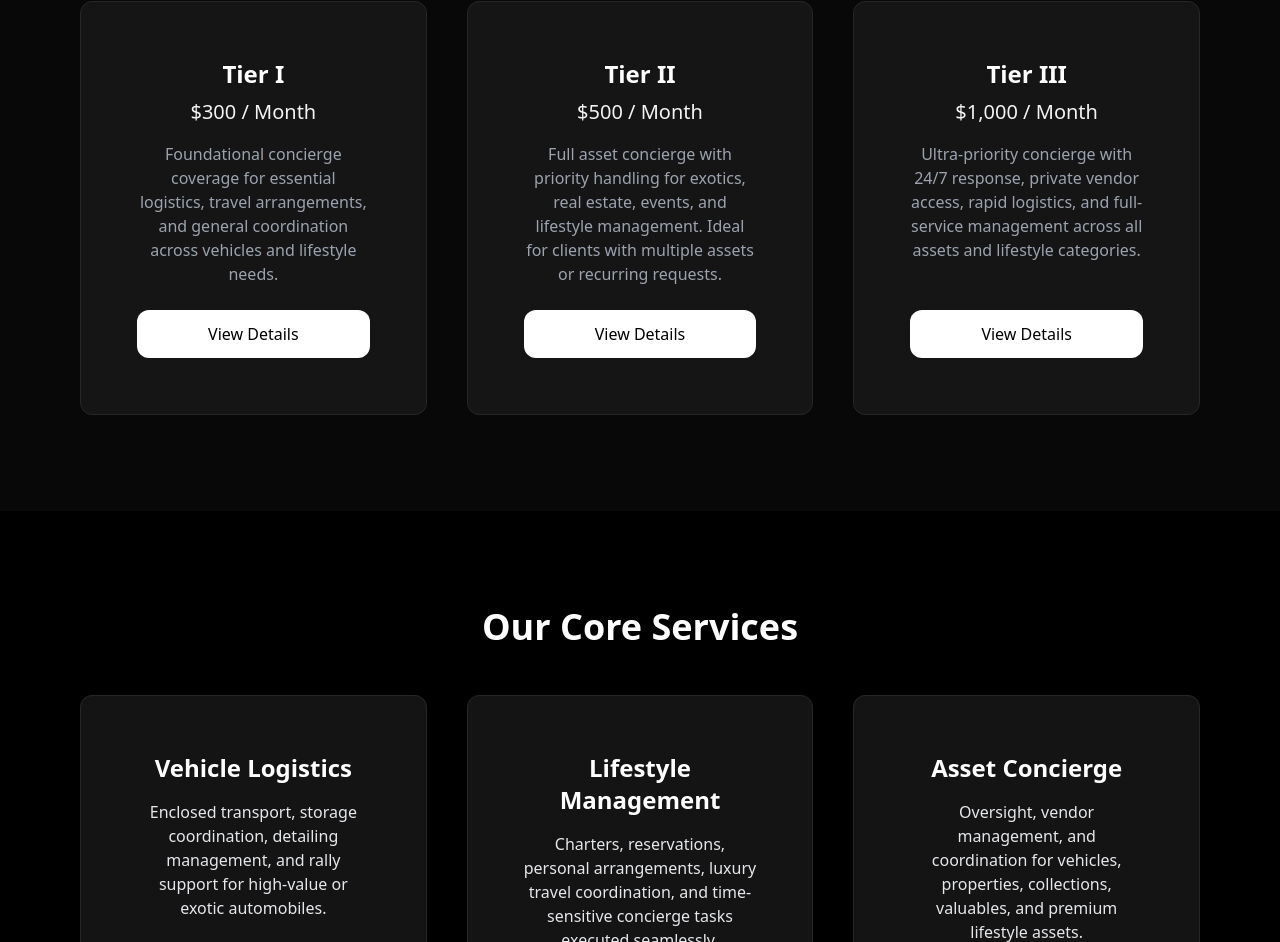
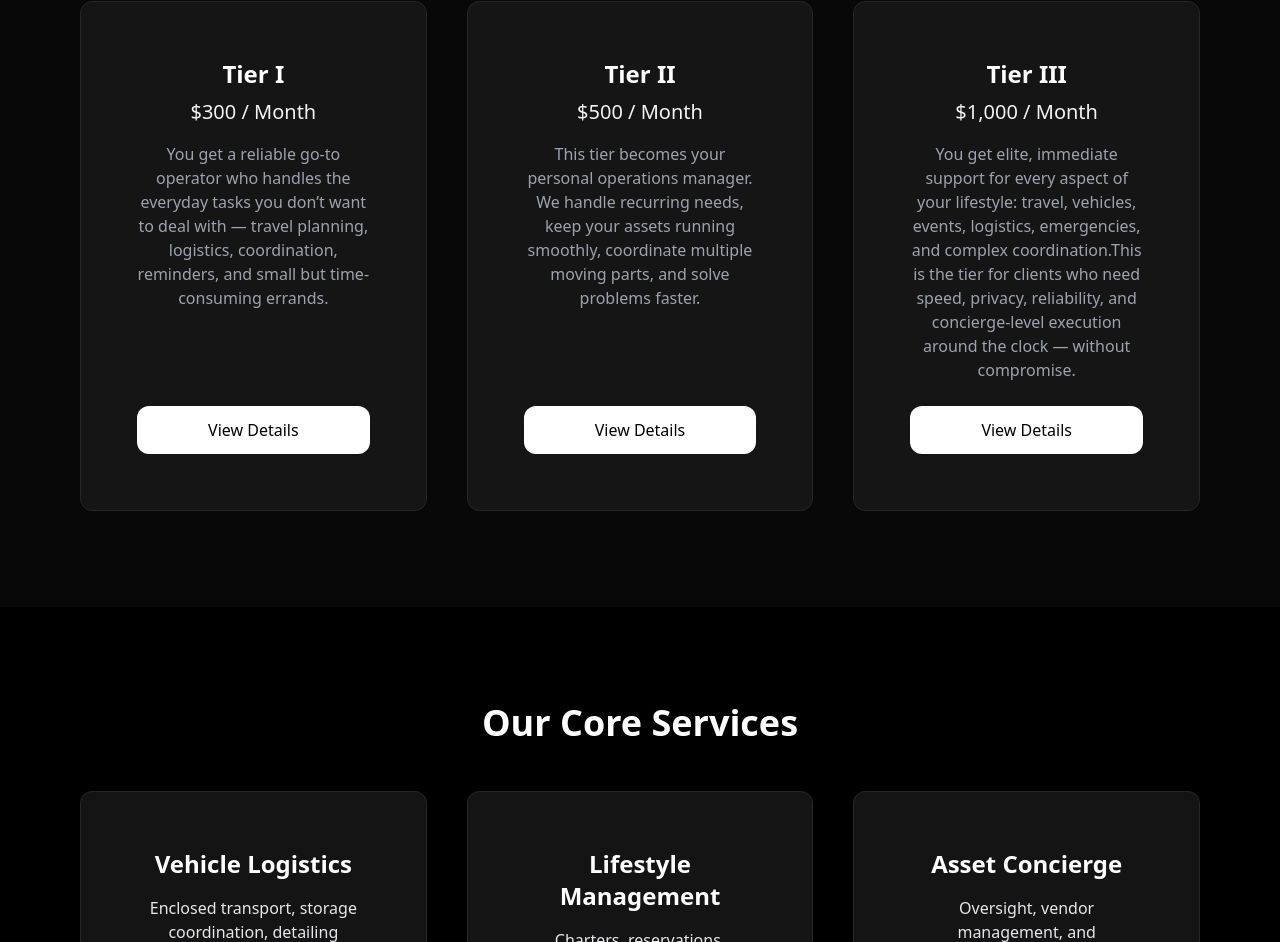
Before and after one commit to henryspann/Spann-Concierge, a React (Vite) app: page / in a window 1280 px wide. Shown: the part 1063-2005 px from the top of the page. Built offline with nearby package versions, Linux system fonts and the light colour scheme.

Commit message:
Updated tier descriptions

```diff
--- a/src/App.jsx
+++ b/src/App.jsx
@@ -353,9 +353,9 @@ export default function SpannConciergeSite() {
   }, []);
 
   const renewalTiers = [
-    { id: 1, tier: 'Tier I', price: '$300 / Month', desc: 'Foundational concierge coverage for essential logistics, travel arrangements, and general coordination across vehicles and lifestyle needs.', includes: ['Dedicated concierge contact', '24-hour response time', 'Vehicle transport scheduling', 'Exclusive event access opportunities'] },
-    { id: 2, tier: 'Tier II', price: '$500 / Month', desc: 'Full asset concierge with priority handling for exotics, real estate, events, and lifestyle management. Ideal for clients with multiple assets or recurring requests.', includes: ['Comprehensive concierge access', 'Private property management assistance', 'Priority vendor booking', 'Weekend emergency support'] },
-    { id: 3, tier: 'Tier III', price: '$1,000 / Month', desc: 'Ultra-priority concierge with 24/7 response, private vendor access, rapid logistics, and full-service management across all assets and lifestyle categories.', includes: ['24/7 personal concierge team', 'Private air and yacht coordination', 'Top-tier vendor network access', 'Direct founder contact line'] }
+    { id: 1, tier: 'Tier I', price: '$300 / Month', desc: 'You get a reliable go-to operator who handles the everyday tasks you don’t want to deal with — travel planning, logistics, coordination, reminders, and small but time-consuming errands.', includes: ['A dedicated concierge contact — one person you message for everything.','Same-day replies (within 24 hours) for any request.','We schedule and coordinate your vehicle logistics — transports, appointments, upkeep, repairs.','We handle your basic travel arrangements — bookings, reservations, confirmations.','Preferred access to select events and opportunities through our partner network.'] },
+    { id: 2, tier: 'Tier II', price: '$500 / Month', desc: 'This tier becomes your personal operations manager. We handle recurring needs, keep your assets running smoothly, coordinate multiple moving parts, and solve problems faster.', includes: ['Priority access — your requests go to the front of the line.','Full concierge support across your cars, properties, scheduling, and lifestyle needs.','Property management assistance — we coordinate cleaners, maintenance, appointments, and services.','Priority vendor booking — we reserve spots with our preferred vendors before the general public.','Weekend emergency support for last-minute situations or time-sensitive needs.'] },
+    { id: 3, tier: 'Tier III', price: '$1,000 / Month', desc: 'You get elite, immediate support for every aspect of your lifestyle: travel, vehicles, events, logistics, emergencies, and complex coordination.This is the tier for clients who need speed, privacy, reliability, and concierge-level execution around the clock — without compromise.', includes: ['A 24/7 personal concierge team — call or message anytime, day or night.','Private air, charter, and yacht coordination handled end-to-end.','Access to our highest-tier vendor network with the fastest response times and premium services.','Direct founder contact line for urgent, sensitive, or complex needs.','Rapid turnaround for all requests — same hour, not same day.'] }
   ];
 
   return (
@@ -378,12 +378,15 @@ export default function SpannConciergeSite() {
         <div className="relative z-10">
           <Routes>
             <Route path="/" element={<HomePage renewalTiers={renewalTiers} />} />
-            <Route path="/tier/:id" element={<TierPage renewalTiers={renewalTiers} />} />
             <Route path="/waitlist" element={<WaitlistPage />} />
             <Route path="/vendors" element={<VendorsPage />} />
             <Route path="/contact" element={<ContactPage />} />
+
+            {/* 🚀 BOTH ROUTES NOW LOAD THE SAME CORRECT PAGE */}
             <Route path="/forms" element={<IntakePage />} />
             <Route path="/intake" element={<IntakePage />} />
+
+            <Route path="/tier/:id" element={<TierPage renewalTiers={renewalTiers} />} />
 
           </Routes>
         </div>
```
